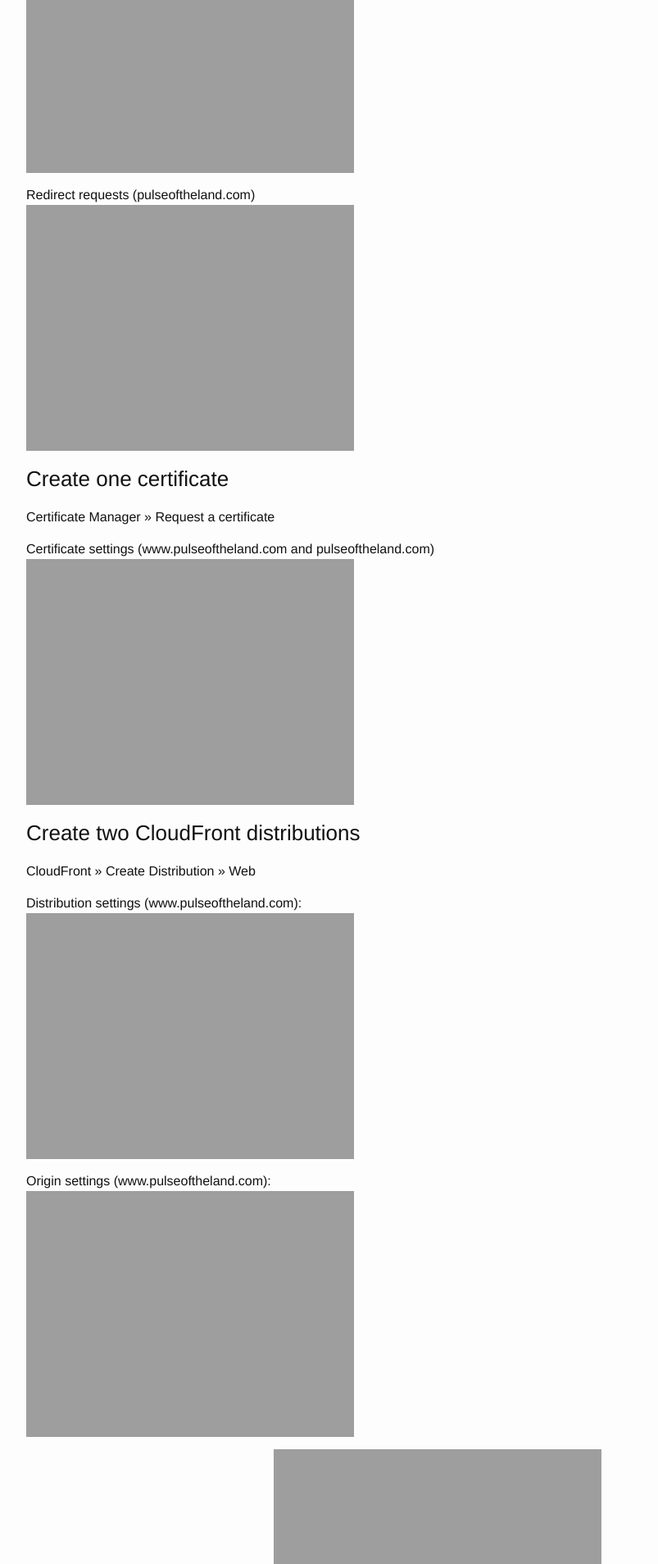
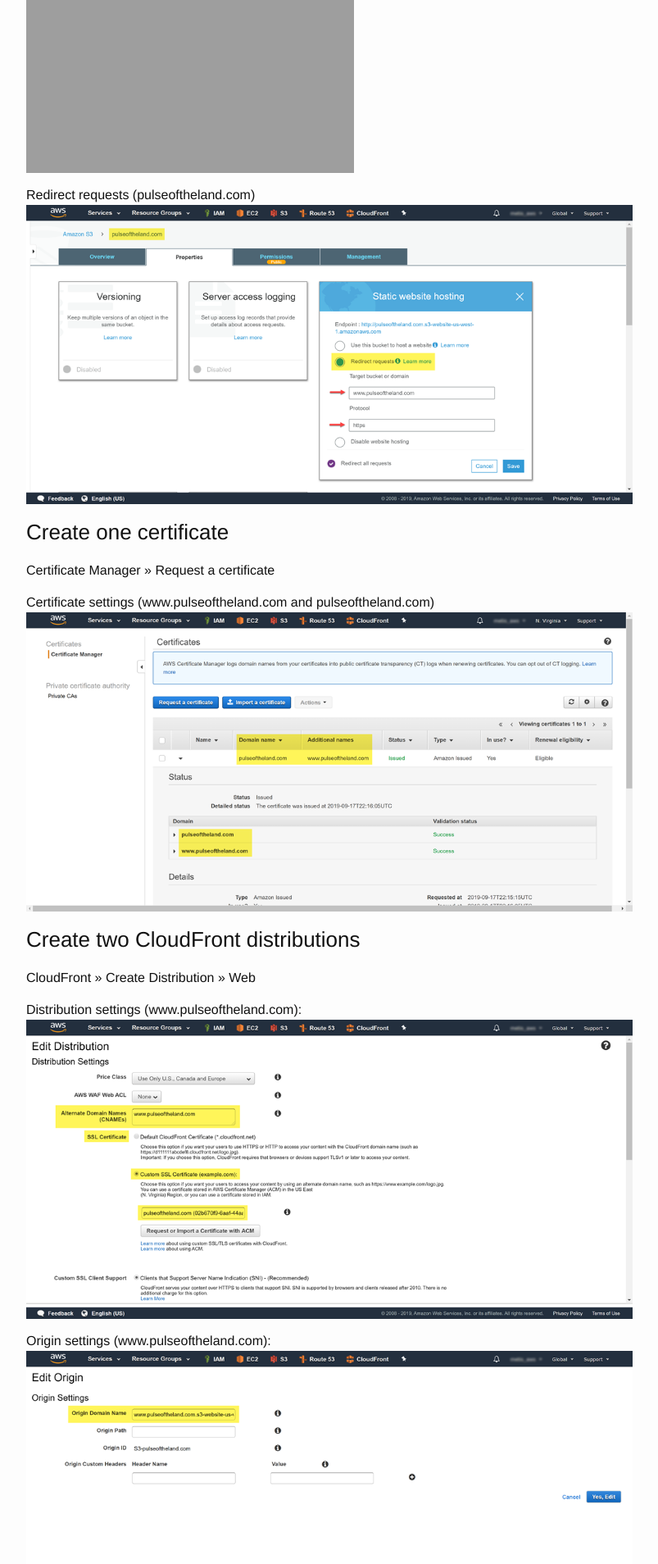
Before and after one commit to abalone23/abalone23.github.io, a Jekyll site: the page built from _posts/2019-10-11-static-site-aws.markdown, in a window 1280 px wide. Shown: the part 1756-3664 px from the top of the page at 82% size, without its empty margins (238-1041 px from the left). Built offline with Jekyll 4.4.1, drawn with Linux system fonts in a browser that asks for light colours.

Commit message:
image folder

```diff
--- a/_posts/2019-09-18-predicting-health-care copy.markdown
+++ b/_posts/2019-09-18-predicting-health-care copy.markdown
@@ -4,7 +4,7 @@ title:  "Predicting the Likelihood of having Health Care Insurance"
 date:   2019-09-18 09:35:15 -0700
 categories: machine_learning
 ---
-![Healthcare]({{ site.url }}/posts_images/assets/natasha-spencer-_hH0dC6A-FM-unsplash.jpg)
+![Healthcare]({{ site.url }}/assets/posts_images/natasha-spencer-_hH0dC6A-FM-unsplash.jpg)
 Photo by [Natasha Spencer](https://unsplash.com/@totalshape?utm_source=unsplash&utm_medium=referral&utm_content=creditCopyText) on Unsplash
 
 # Background
@@ -54,7 +54,7 @@ For the Logistic Regression model, I performed hyperparameter tuning using `Grid
 > Inverse of regularization strength; must be a positive float. Like in support vector machines, smaller values specify stronger regularization.
 
 # The App
-![hcbtn app]({{ site.url }}/posts_images/assets/hcbtn-graph.png)
+![hcbtn app]({{ site.url }}/assets/posts_images/hcbtn-graph.png)
 The app, [healthcarebythenumbers.com](https://www.healthcarebythenumbers.com), is Flask-based and uses [SQL Alchemy](https://www.sqlalchemy.org/), an "open-source SQL toolkit and object-relational mapper for the Python" that connects to a [PostgreSQL](https://www.postgresql.org/) database.
 
 In addition to displaying a state-by-state breakdown of uninsured rates among various groups, it also features a [prediction calculator](https://www.healthcarebythenumbers.com/predict) where one can enter various demographic characteristics to predict the likelihood of having healh care insurance.
--- a/_posts/2019-10-11-static-site-aws.markdown
+++ b/_posts/2019-10-11-static-site-aws.markdown
@@ -45,28 +45,28 @@ Endpoint : http://www.pulseoftheland.com.s3-website-us-west-1.amazonaws.com (www
 ![S3 www Config]({{ site.url }}/assets/s3-www.png)
 
 Redirect requests (pulseoftheland.com)
-![S3 Config]({{ site.url }}/posts_images/assets/s3-no-www.png)
+![S3 Config]({{ site.url }}/assets/posts_images/s3-no-www.png)
 
 ### Create one certificate
 Certificate Manager >> Request a certificate
 
 Certificate settings (www.pulseoftheland.com and pulseoftheland.com)
-![Certificate Manager Config]({{ site.url }}/posts_images/assets/cm-potl.png)
+![Certificate Manager Config]({{ site.url }}/assets/posts_images/cm-potl.png)
 
 ### Create two CloudFront distributions
 CloudFront >> Create Distribution >> Web
 
 Distribution settings (www.pulseoftheland.com):
-![CloudFront Config]({{ site.url }}/posts_images/assets/cf-dist-www.png)
+![CloudFront Config]({{ site.url }}/assets/posts_images/cf-dist-www.png)
 
 Origin settings (www.pulseoftheland.com):
-![CloudFront Config]({{ site.url }}/posts_images/assets/cf-origin-www.png)
+![CloudFront Config]({{ site.url }}/assets/posts_images/cf-origin-www.png)
 
 Distribution settings (pulseoftheland.com):
-![CloudFront Config]({{ site.url }}/posts_images/assets/cf-dist-no-www.png)
+![CloudFront Config]({{ site.url }}/assets/posts_images/cf-dist-no-www.png)
 
 Origin settings (pulseoftheland.com):
-![CloudFront Config]({{ site.url }}/posts_images/assets/cf-origin-no-www.png)
+![CloudFront Config]({{ site.url }}/assets/posts_images/cf-origin-no-www.png)
 
 ### Configure Route 53
 
```
